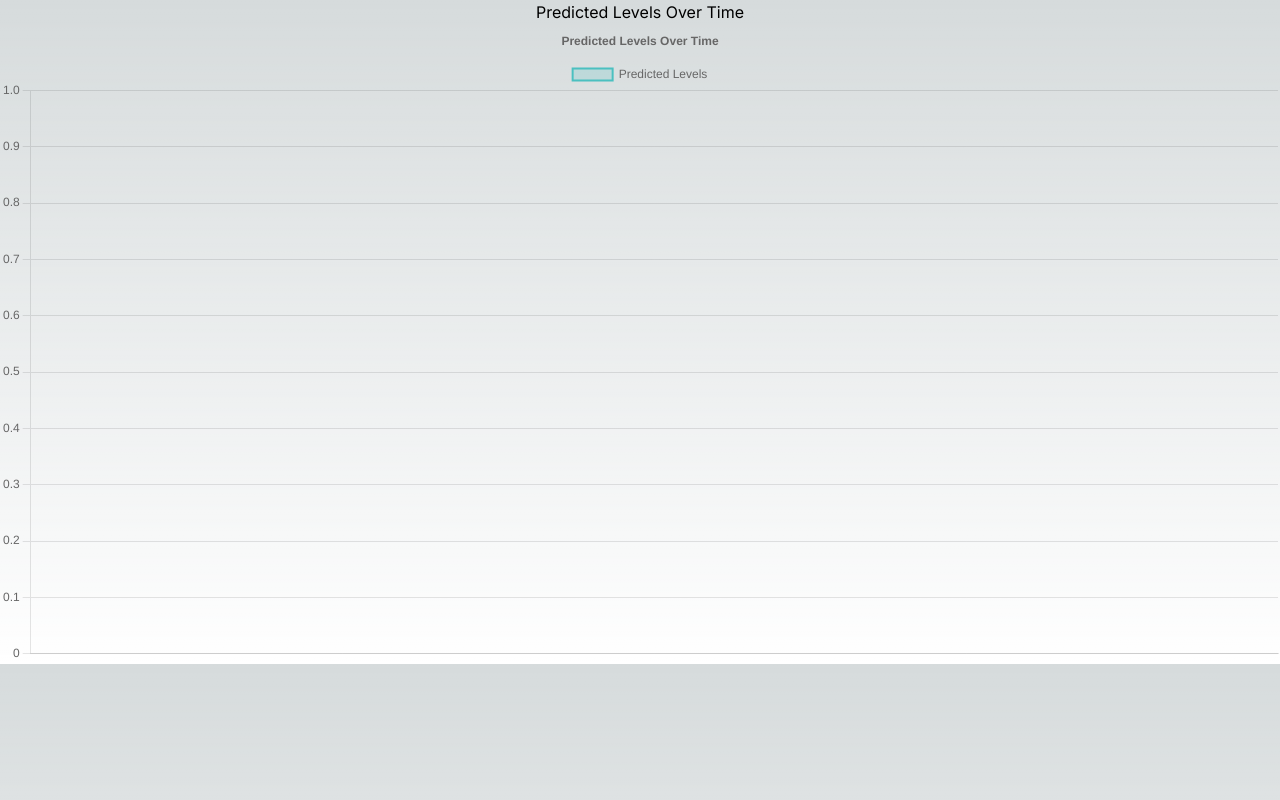
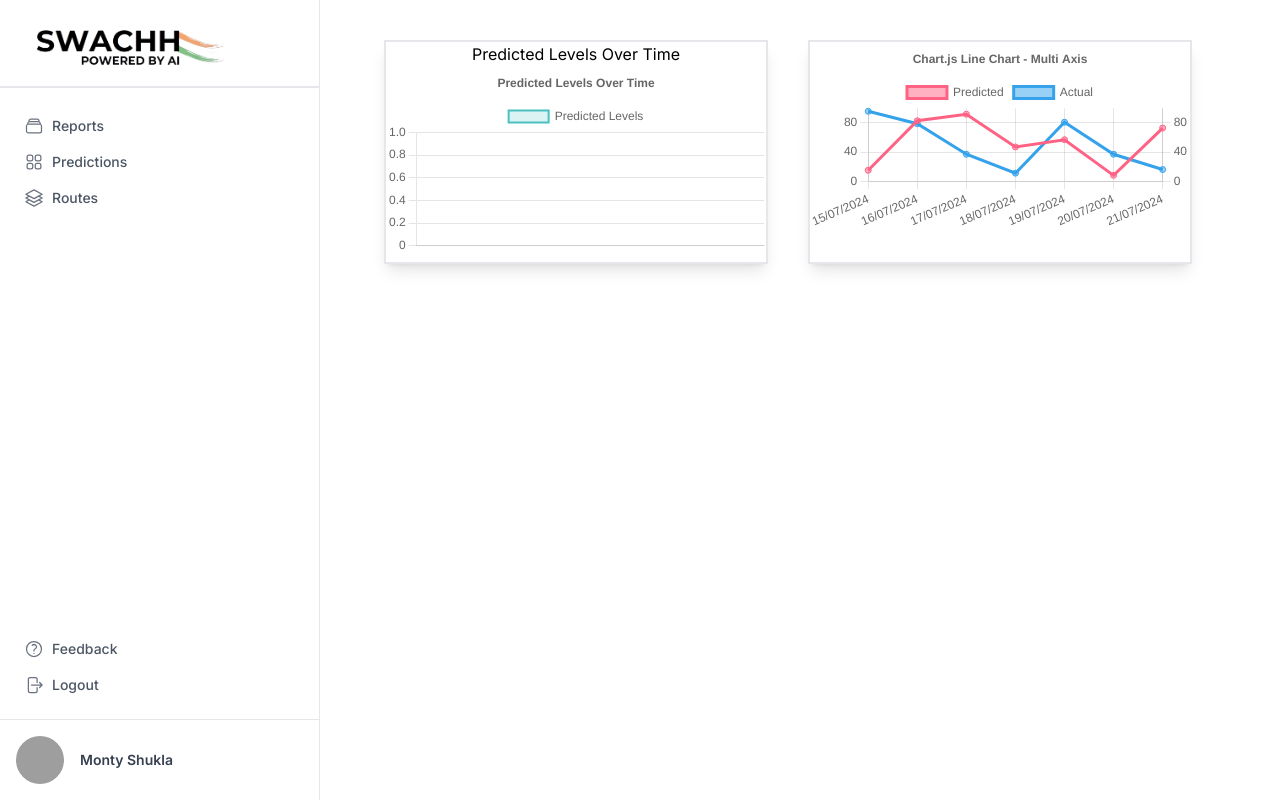
Before and after one commit to himanshutrends/swachh-frontend, a Next.js app: page /dashboard/prediction in a window 1280 px wide. Built offline with nearby package versions, Linux system fonts and the light colour scheme; grey boxes are pictures that could not be loaded.

Commit message:
added css for charts

```diff
--- a/src/app/dashboard/prediction/page.js
+++ b/src/app/dashboard/prediction/page.js
@@ -1,12 +1,21 @@
+'use client'
 import Image from "next/image";
 import SideNav from "@/components/ui/sidenav";
 import PredictionChart from "@/components/predictionChart";
+import Charty from "@/components/multiChart";
 
 export default function Dashboard() {
     return (
-        <div>
-            {/* <SideNav /> */}
-            <PredictionChart />
+        <div className="bg-white flex h-screen">
+            <SideNav className="flex-1"/>
+            <div className="ml-96 gap-10 flex mt-10">
+                <div className="h-56 w-96 border-2 shadow-lg">
+                    <PredictionChart />
+                </div>
+                <div className="h-56 w-96 border-2 shadow-lg">
+                <Charty />
+                </div>
+            </div>
         </div>
     );
 }
--- /dev/null
+++ b/src/components/multiChart.js
@@ -0,0 +1,79 @@
+import React from 'react';
+import {
+  Chart as ChartJS,
+  CategoryScale,
+  LinearScale,
+  PointElement,
+  LineElement,
+  Title,
+  Tooltip,
+  Legend,
+} from 'chart.js';
+import { Line } from 'react-chartjs-2';
+import faker from 'faker';
+
+ChartJS.register(
+  CategoryScale,
+  LinearScale,
+  PointElement,
+  LineElement,
+  Title,
+  Tooltip,
+  Legend
+);
+
+export const options = {
+  responsive: true,
+  interaction: {
+    mode: 'index',
+    intersect: false,
+  },
+  stacked: false,
+  plugins: {
+    title: {
+      display: true,
+      text: 'Chart.js Line Chart - Multi Axis',
+    },
+  },
+  scales: {
+    y: {
+      type: 'linear',
+      display: true,
+      position: 'left',
+    },
+    y1: {
+      type: 'linear',
+      display: true,
+      position: 'right',
+      grid: {
+        drawOnChartArea: false,
+      },
+    },
+  },
+};
+
+const labels = ['15/07/2024', '16/07/2024', '17/07/2024', '18/07/2024', '19/07/2024', '20/07/2024', '21/07/2024'];
+
+export const data = {
+  labels,
+  datasets: [
+    {
+      label: 'Predicted',
+      data: labels.map(() => faker.datatype.number({ min: 0, max: 100 })),
+      borderColor: 'rgb(255, 99, 132)',
+      backgroundColor: 'rgba(255, 99, 132, 0.5)',
+      yAxisID: 'y',
+    },
+    {
+      label: 'Actual',
+      data: labels.map(() => faker.datatype.number({ min: 0, max: 100 })),
+      borderColor: 'rgb(53, 162, 235)',
+      backgroundColor: 'rgba(53, 162, 235, 0.5)',
+      yAxisID: 'y1',
+    },
+  ],
+};
+
+export default function MultiChart() {
+  return <Line options={options} data={data} />;
+}
```
